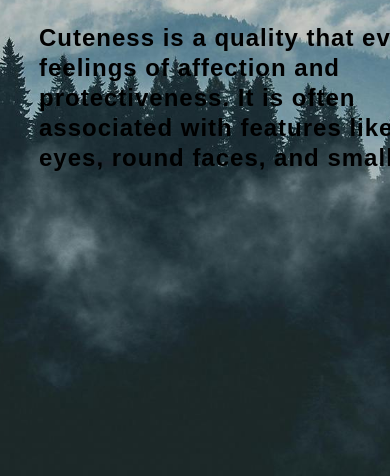
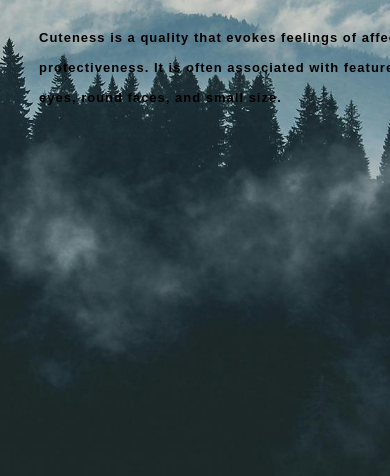
Before and after one commit to codeuntillive/CutestBoy, a plain HTML site: page index.html in a window 390 px wide. Shown: the part 368-844 px from the top of the page. Drawn offline with nearby package versions, Linux system fonts and the light colour scheme.

Commit message:
Update style.css

```diff
--- a/style.css
+++ b/style.css
@@ -151,6 +151,10 @@ section{
         width: 80%;
         margin-left: 40px;
     }
+    .info{
+        font-size: small;
+        flex-shrink: 1;
+    }
 }
 /* Import Font Awesome for icons */
 @import url('https://cdnjs.cloudflare.com/ajax/libs/font-awesome/6.0.0-beta3/css/all.min.css');
```
